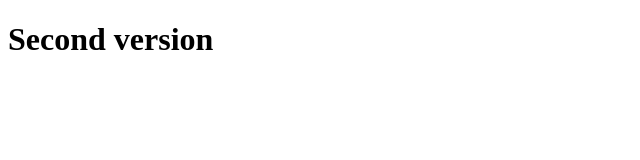
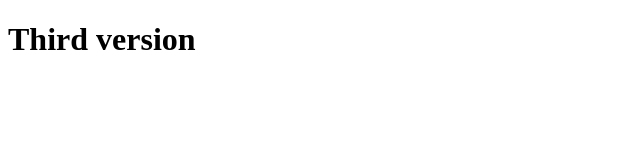
Before and after one commit to smyrnavioletta/project2, a plain HTML site: page index.html in a window 1280 px wide. Shown: the whole page, without its empty margins (0-640 px from the left). Drawn offline with Linux system fonts and the light colour scheme.

Commit message:
Third version

```diff
--- a/index.html
+++ b/index.html
@@ -6,6 +6,6 @@
     <title>Document</title>
   </head>
   <body>
-    <h1>Second version</h1>
+    <h1>Third version</h1>
   </body>
 </html>
```
